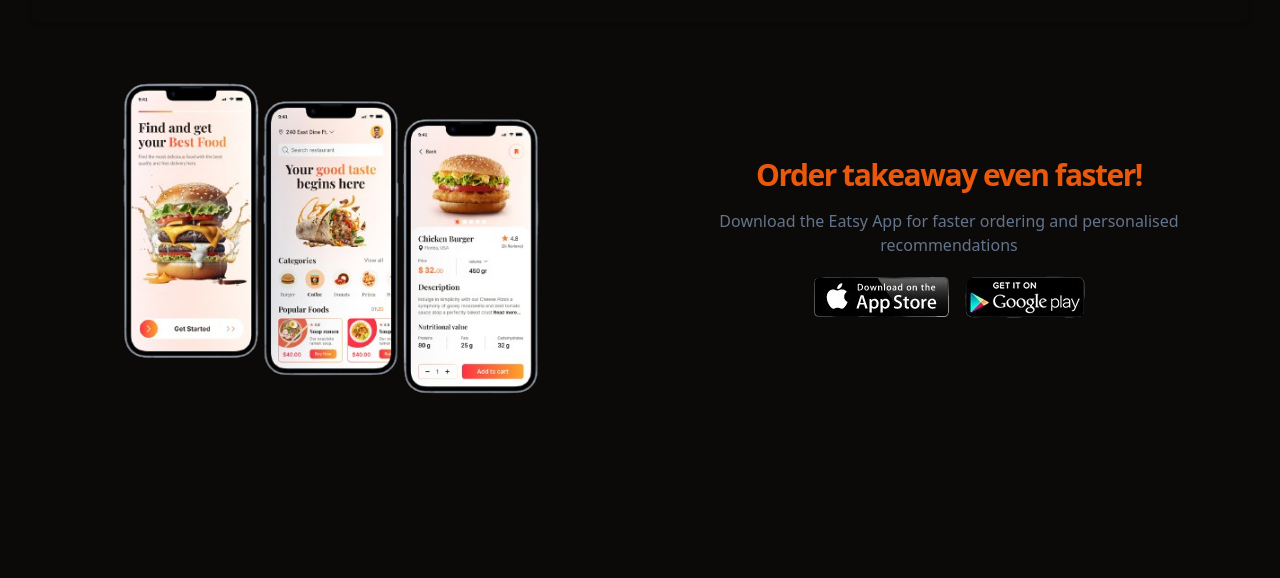
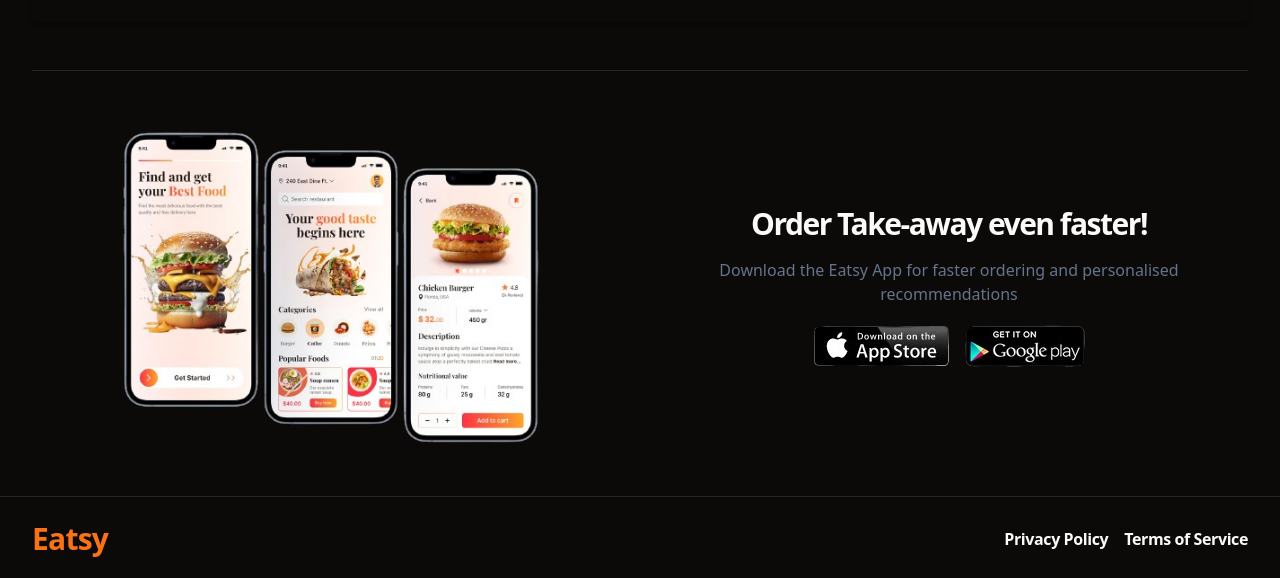
Before and after one commit to Manish-456/eatsy-frontend, a React (Vite) app: page / in a window 1280 px wide. Shown: the part 800-1378 px from the top of the page. Before the commit the page ends 1247 px from the top, so only its background shows below. Built offline with nearby package versions, Linux system fonts and the light colour scheme.

Commit message:
add: footer

```diff
--- /dev/null
+++ b/src/components/footer.tsx
@@ -0,0 +1,20 @@
+import { Separator } from "./ui/separator"
+
+export function Footer() {
+  return (
+    <>
+        <Separator />
+    <div className="py-6">
+      <div className="container flex flex-col md:flex-row items-center gap-6 justify-between mx-auto">
+            <span className="text-3xl text-orange-500 font-bold tracking-tight">
+                Eatsy
+            </span>
+            <div className="font-semibold tracking-tight flex gap-4">
+                <span>Privacy Policy</span>
+                <span>Terms of Service</span>
+            </div>
+      </div>
+    </div>
+    </>
+  )
+}
--- a/src/layouts/layout.tsx
+++ b/src/layouts/layout.tsx
@@ -1,3 +1,4 @@
+import { Footer } from "@/components/footer";
 import { Header } from "@/components/header";
 import { Hero } from "@/components/hero";
 
@@ -12,7 +13,7 @@
     <div className="container mx-auto flex-1 py-10">
     {children}
     </div>
-    {/* <Footer /> */}
+    <Footer />
   </div>;
 }
 
--- a/src/pages/App.tsx
+++ b/src/pages/App.tsx
@@ -1,10 +1,11 @@
 import landingImage from "../assets/landing.png";
 import appDownloadImage from "../assets/appDownload.png";
+import { Separator } from "@/components/ui/separator";
 
 function App() {
   return (
     <div className="flex flex-col gap-12">
-      <div className="rounded-lg flex flex-col gap-5 bg-background  text-center -mt-16 shadow-md py-8">
+      <div className="rounded-lg  flex flex-col gap-5 bg-background  text-center -mt-16 shadow-md py-8">
         <h1 className="md:text-5xl text-3xl font-bold tracking-tight text-orange-600">
           Tuck into a takeway today
         </h1>
@@ -12,11 +13,12 @@
           Food is just a click away!
         </span>
       </div>
+        <Separator className="hidden dark:block"/>
       <div className="grid md:grid-cols-2 gap-5">
         <img src={landingImage} className="" alt="landing-image" />
         <div className="flex flex-col items-center justify-center gap-4 text-center">
-          <span className="font-bold text-3xl text-orange-600 tracking-tighter">
-            Order takeaway even faster!
+          <span className="font-bold text-3xl  tracking-tighter">
+            Order Take-away even faster!
           </span>
           <span className="text-slate-500">
             Download the Eatsy App for faster ordering and personalised
```
